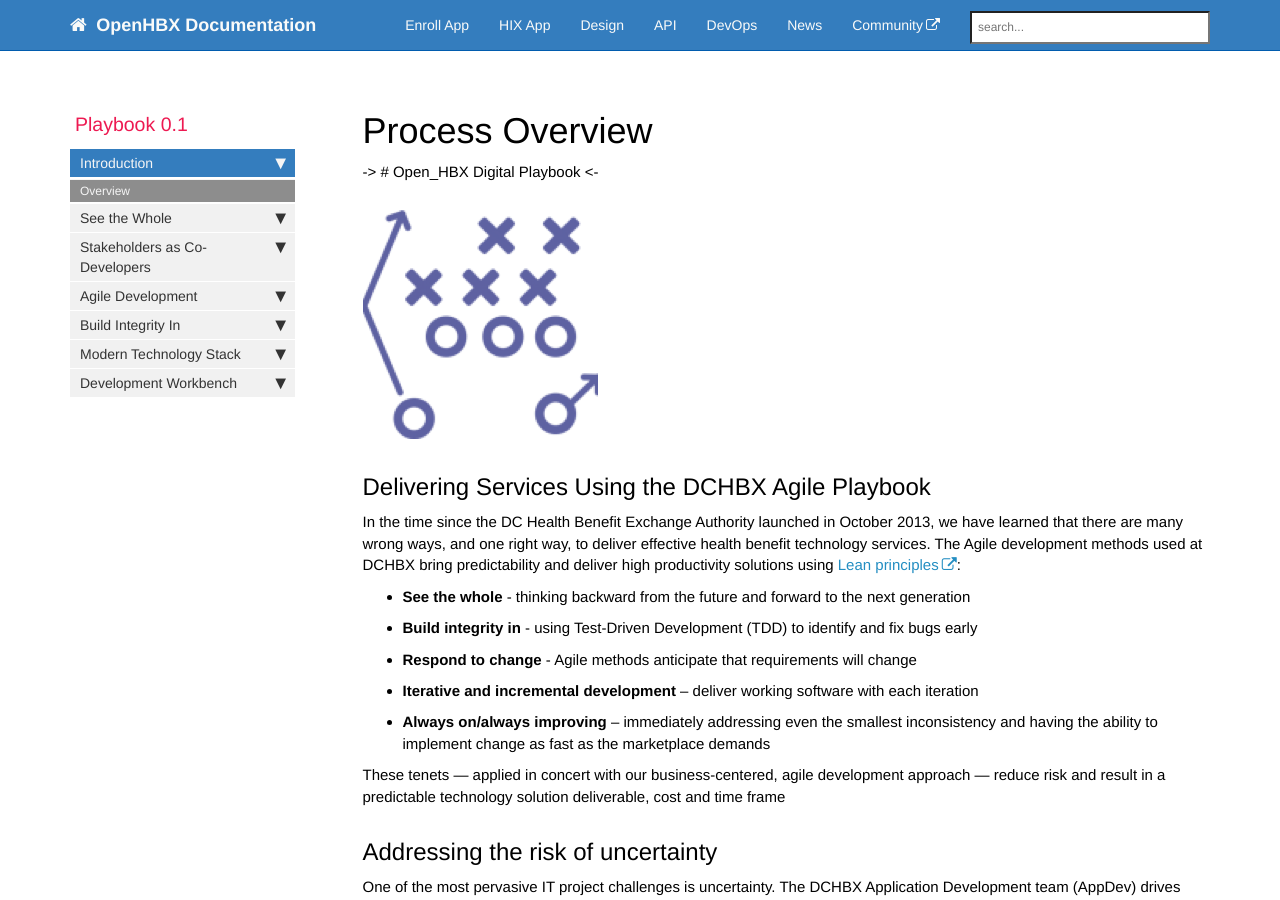
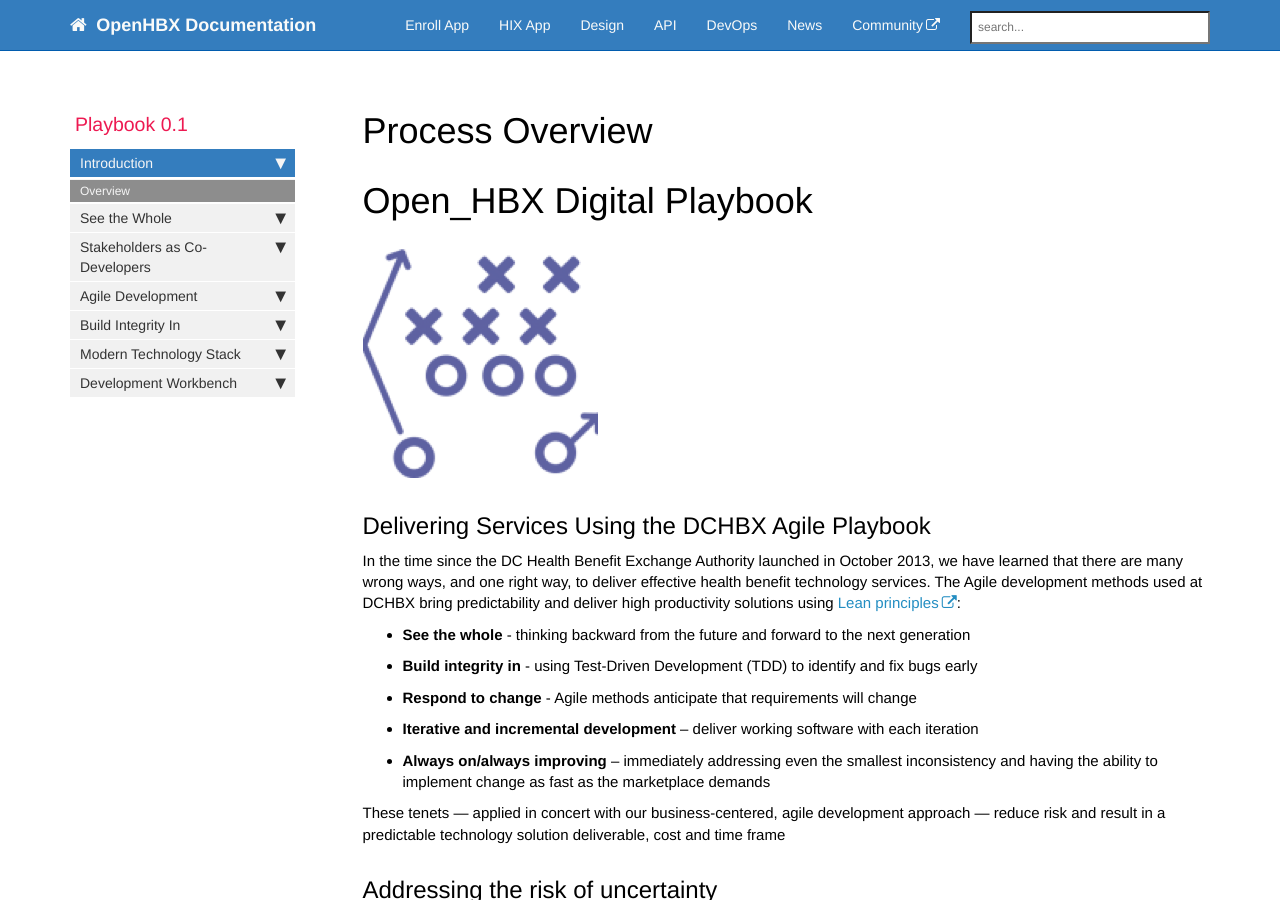
Before and after one commit to openhbx/openhbx.github.io, a Jekyll site: the page built from pages/playbook/dpb_landing_page.md, in a window 1280 px wide and 900 px high. Built offline with Jekyll 4.4.1, drawn with Linux system fonts in a browser that asks for light colours; nearby versions of some CDN libraries; comment, search, counter and statistics services are not loaded.

Commit message:
Update dpb_landing_page.md

```diff
--- a/pages/playbook/dpb_landing_page.md
+++ b/pages/playbook/dpb_landing_page.md
@@ -6,9 +6,9 @@ toc: false
 permalink: dpb_landing_page.html
 folder: playbook
 ---
--> # Open_HBX Digital Playbook <-
+# Open_HBX Digital Playbook
 
-![Digital Playbook](/images/Digital Playbook.png){: .center-image }
+![Digital Playbook](/images/Digital Playbook.png)
 
 
 
```
